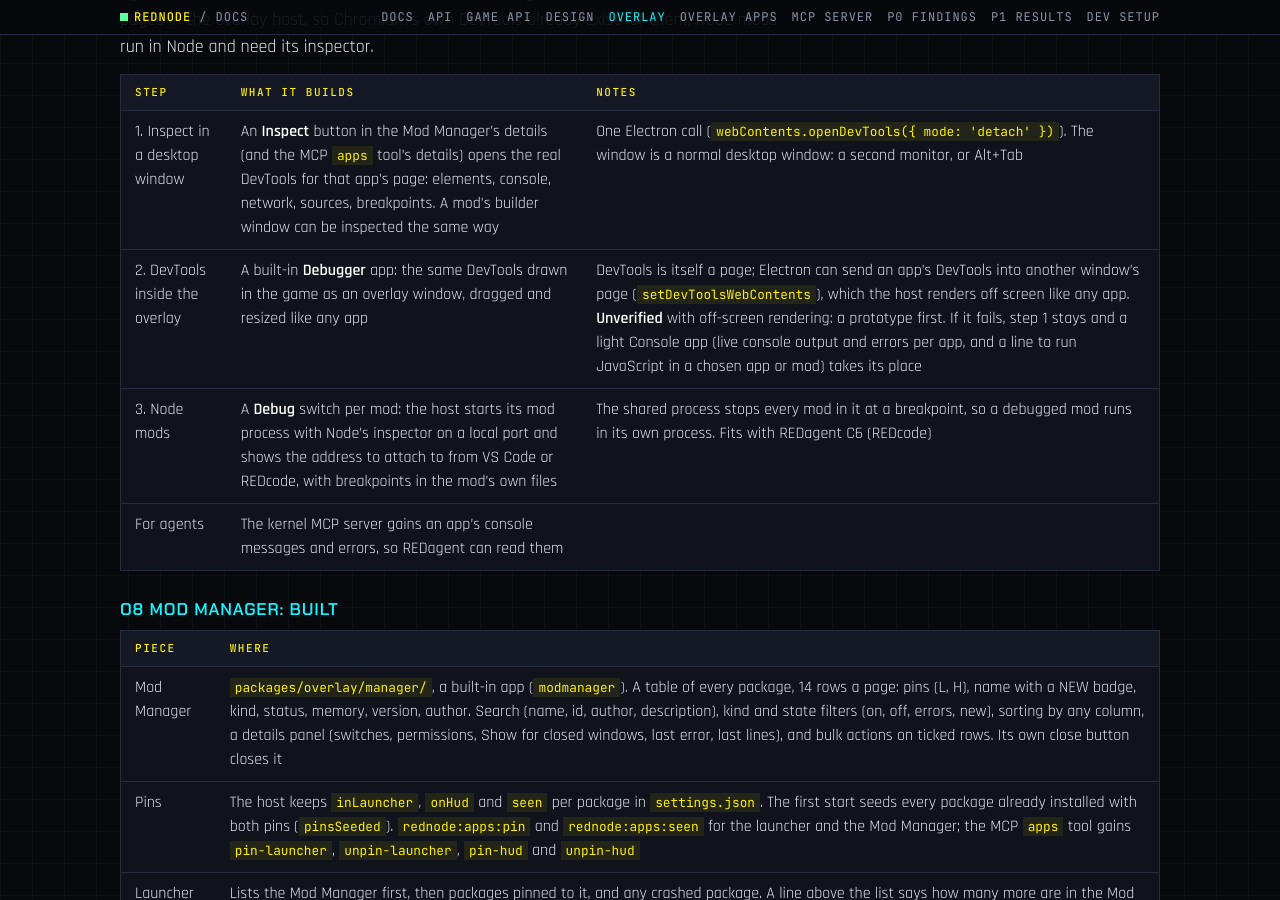
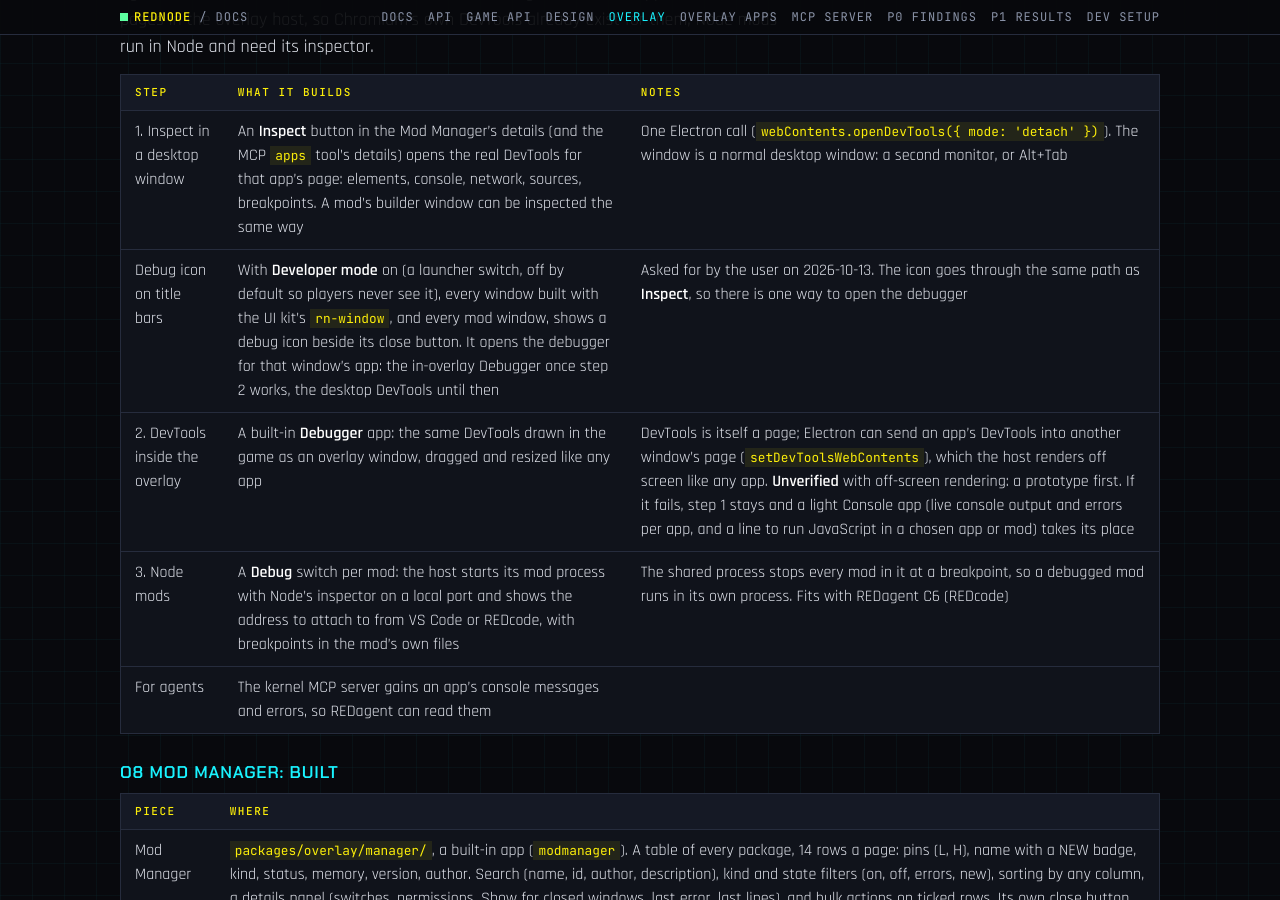
Before and after one commit to CyberbuildsAI/REDnode, a Jekyll site: the page built from docs/overlay.md, in a window 1280 px wide and 900 px high, scrolled down 20705 px. Built offline with Jekyll 4.4.1, drawn with Linux system fonts in a browser that asks for light colours; our own code applies the rules of GitHub Pages for plain Markdown files.

Commit message:
O9 plan: a debug icon on title bars, behind a Developer mode switch
Co-Authored-By: Claude Opus 5.5 <noreply@anthropic.com>

```diff
--- a/docs/overlay.md
+++ b/docs/overlay.md
@@ -470,6 +470,7 @@ Agreed with the user on 2026-10-13, to come after REDagent's C5 test. Apps are C
 | Step | What it builds | Notes |
 |---|---|---|
 | 1. Inspect in a desktop window | An **Inspect** button in the Mod Manager's details (and the MCP `apps` tool's details) opens the real DevTools for that app's page: elements, console, network, sources, breakpoints. A mod's builder window can be inspected the same way | One Electron call (`webContents.openDevTools({ mode: 'detach' })`). The window is a normal desktop window: a second monitor, or Alt+Tab |
+| Debug icon on title bars | With **Developer mode** on (a launcher switch, off by default so players never see it), every window built with the UI kit's `rn-window`, and every mod window, shows a debug icon beside its close button. It opens the debugger for that window's app: the in-overlay Debugger once step 2 works, the desktop DevTools until then | Asked for by the user on 2026-10-13. The icon goes through the same path as **Inspect**, so there is one way to open the debugger |
 | 2. DevTools inside the overlay | A built-in **Debugger** app: the same DevTools drawn in the game as an overlay window, dragged and resized like any app | DevTools is itself a page; Electron can send an app's DevTools into another window's page (`setDevToolsWebContents`), which the host renders off screen like any app. **Unverified** with off-screen rendering: a prototype first. If it fails, step 1 stays and a light Console app (live console output and errors per app, and a line to run JavaScript in a chosen app or mod) takes its place |
 | 3. Node mods | A **Debug** switch per mod: the host starts its mod process with Node's inspector on a local port and shows the address to attach to from VS Code or REDcode, with breakpoints in the mod's own files | The shared process stops every mod in it at a breakpoint, so a debugged mod runs in its own process. Fits with REDagent C6 (REDcode) |
 | For agents | The kernel MCP server gains an app's console messages and errors, so REDagent can read them | |
```
